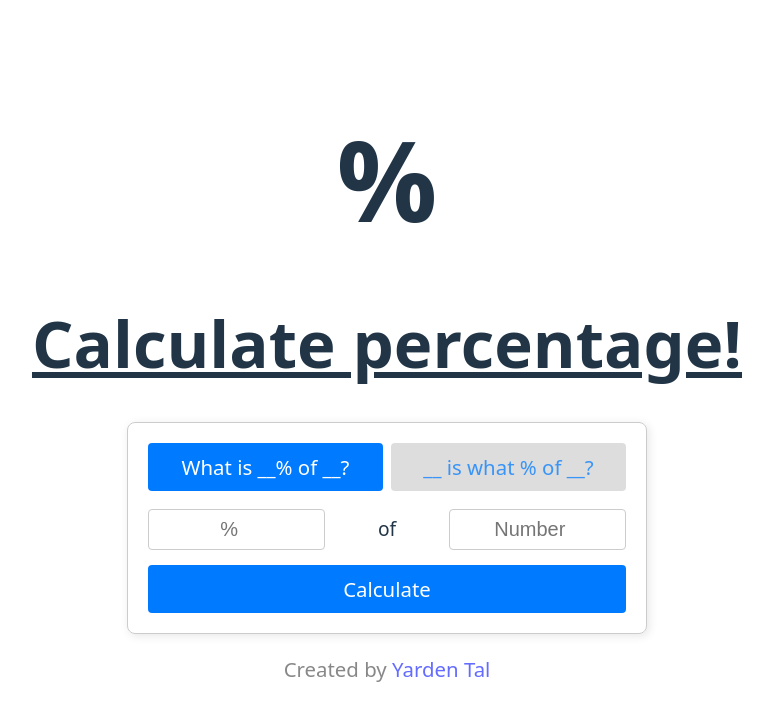
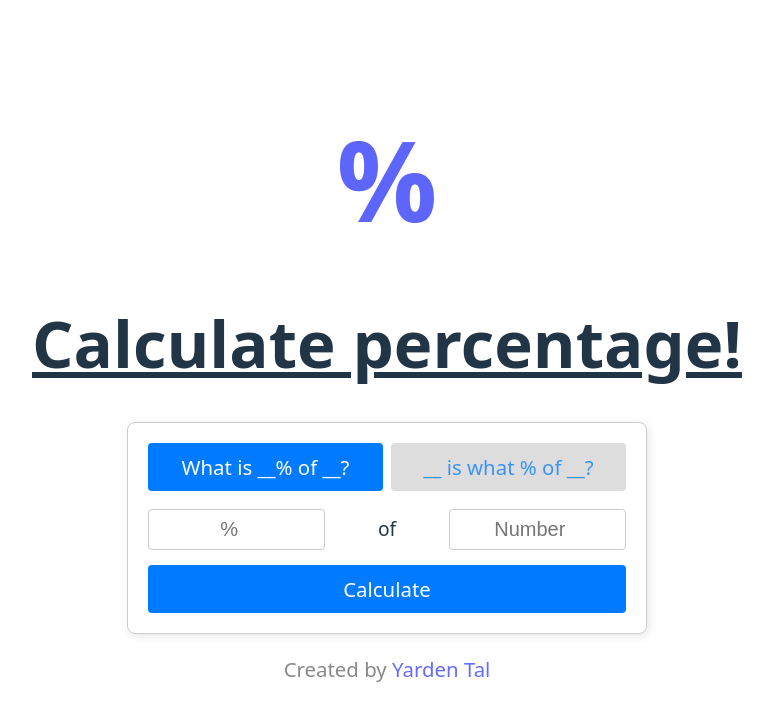
Before and after one commit to Yarden-Tal/Percentage-Calculator, a React (Vite) app: page / in a window 1280 px wide. Shown: the top 720 px of the page, without its empty margins (253-1026 px from the left). Built offline with nearby package versions, Linux system fonts and the light colour scheme.

Commit message:
added h1 animation

```diff
--- a/src/index.css
+++ b/src/index.css
@@ -1,3 +1,11 @@
+@keyframes colorCycle {
+  0% { color: #646cff; }
+  25% { color: #535bf2; }
+  50% { color: #007bff; }
+  75% { color: #888; }
+  100% { color: #646cff; }
+}
+
 :root {
   font-family: system-ui, Avenir, Helvetica, Arial, sans-serif;
   line-height: 1.5;
@@ -38,6 +46,7 @@ body {
 .percent-sign {
   font-size: 7rem;
   font-weight: 700;
+  animation: colorCycle 5s infinite linear;
 }
 
 h1 {
```
